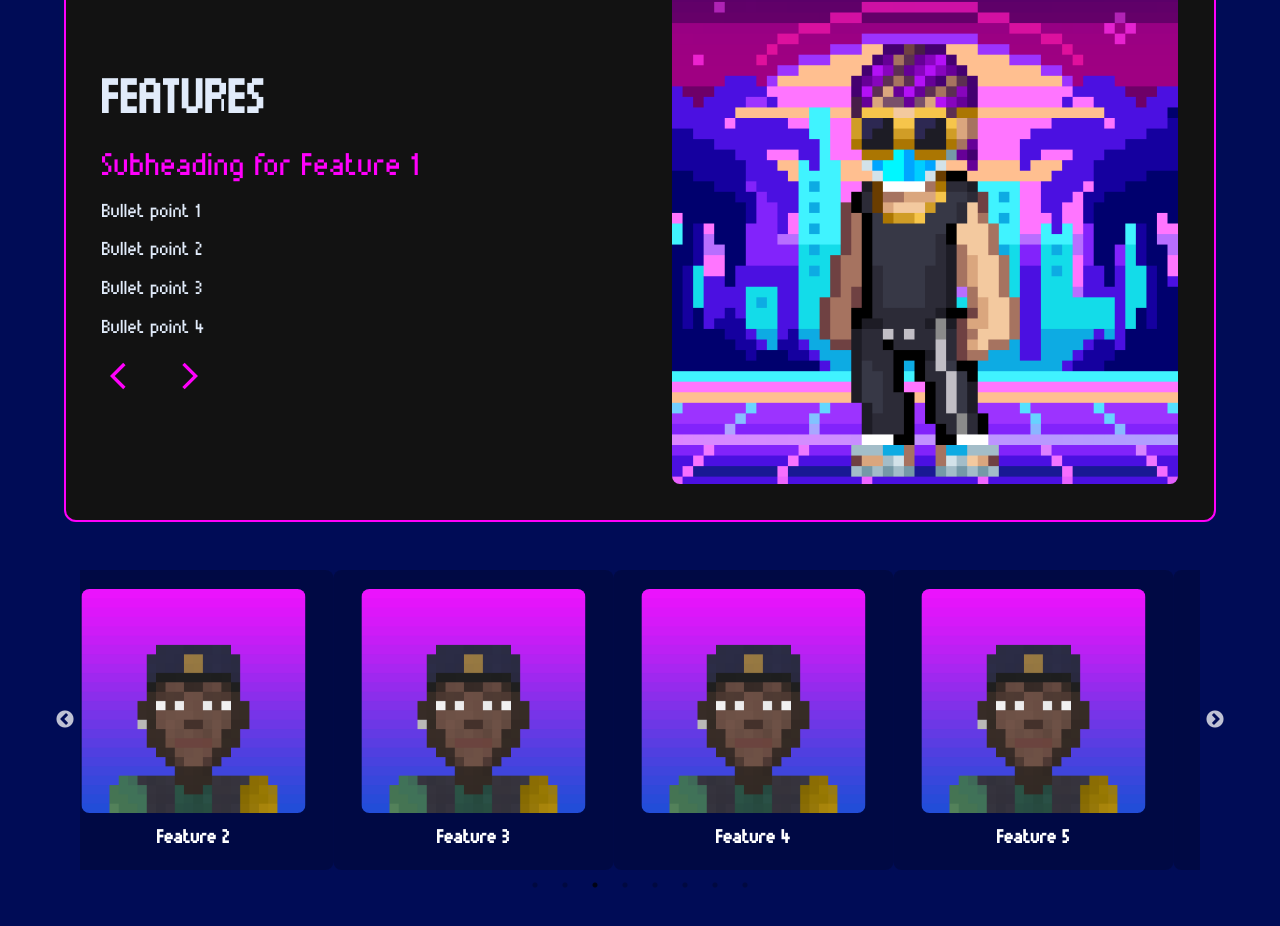
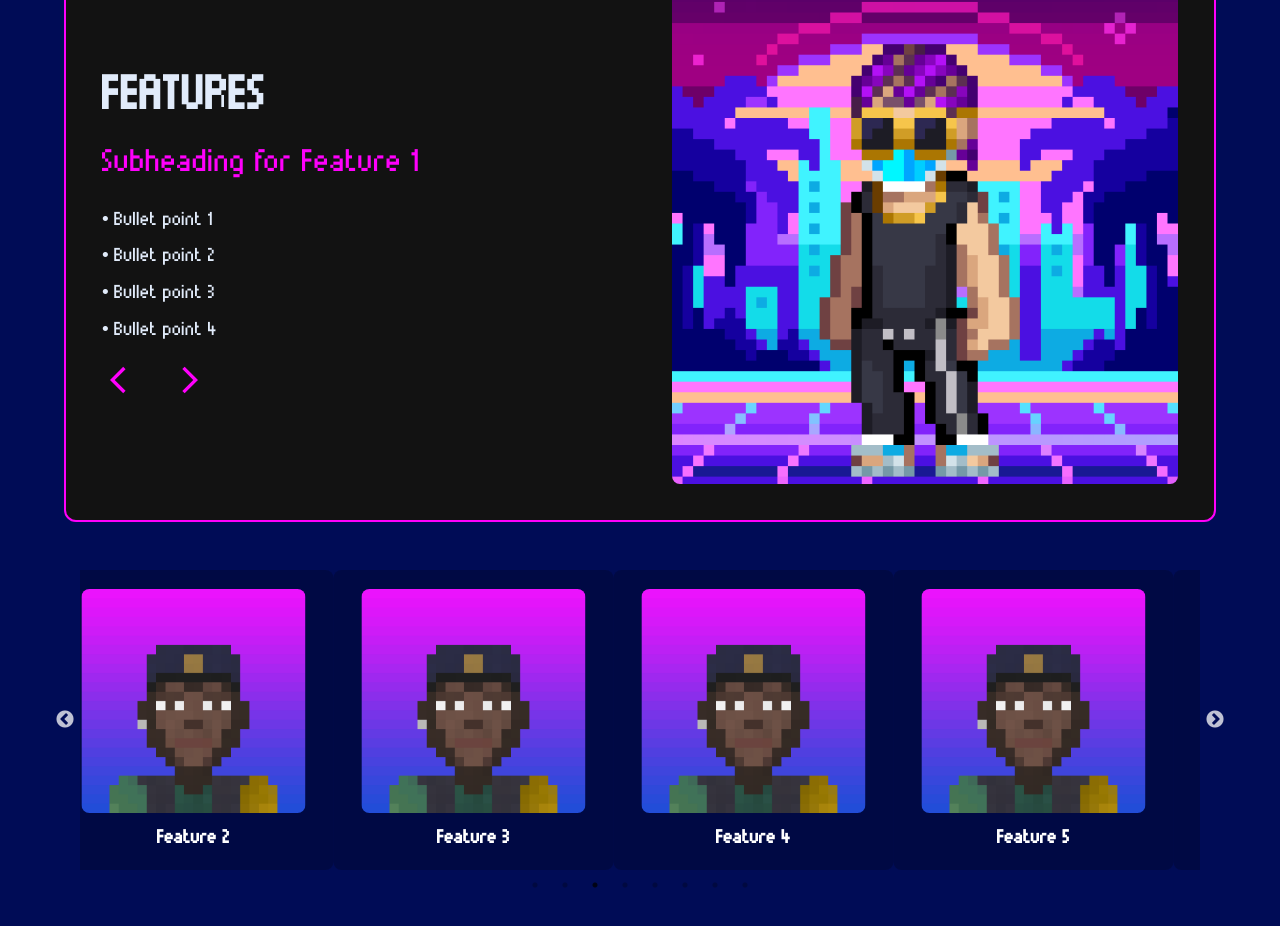
Before and after one commit to gammahazard/CyberVerse-v2, a Next.js app: page / in a window 1280 px wide. Shown: the part 1514-2440 px from the top of the page. Built offline with nearby package versions, Linux system fonts and the light colour scheme.

Commit message:
adding bullet points into features

```diff
--- a/src/components/Features.tsx
+++ b/src/components/Features.tsx
@@ -1,4 +1,4 @@
-import { Box, Typography, IconButton, useMediaQuery } from '@mui/material';
+import { Box, Typography, IconButton, useMediaQuery, List, ListItem, ListItemText } from '@mui/material';
 import { useState } from 'react';
 import { motion } from 'framer-motion';
 import ArrowBackIosIcon from '@mui/icons-material/ArrowBackIos';
@@ -129,24 +129,15 @@ const Features = () => {
         >
           {currentFeature.subheading}
         </Typography>
-        <Box>
+        <List>
           {currentFeature.description.map((point, index) => (
-            <Typography
-              key={index}
-              variant="body1"
-              paragraph
-              align="left"
-              style={{
-                color: '#E1EBFA',
-                fontSize: isMobile ? '1rem' : '1.2rem',
-                lineHeight: '1.5',
-                marginBottom: '10px',
-              }}
-            >
-              {point}
-            </Typography>
+            <ListItem key={index} sx={{ color: '#E1EBFA', padding: '0' }}>
+              <ListItemText primaryTypographyProps={{ variant: 'body1', sx: { fontSize: isMobile ? '1rem' : '1.2rem' } }}>
+                {`• ${point}`}
+              </ListItemText>
+            </ListItem>
           ))}
-        </Box>
+        </List>
         <Box display="flex" gap={2}>
           <IconButton onClick={handlePrev} style={{ color: '#FF00FC' }}>
             <ArrowBackIosIcon style={{ fontSize: '2rem' }} />
```
